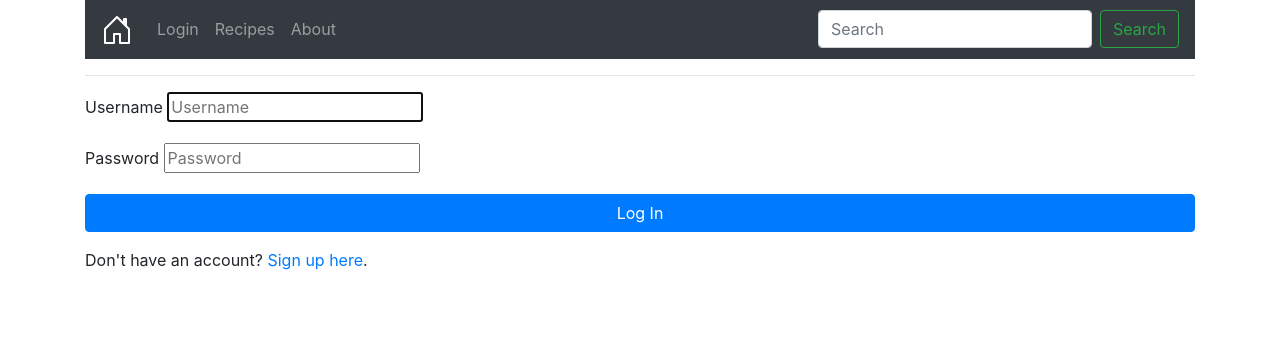
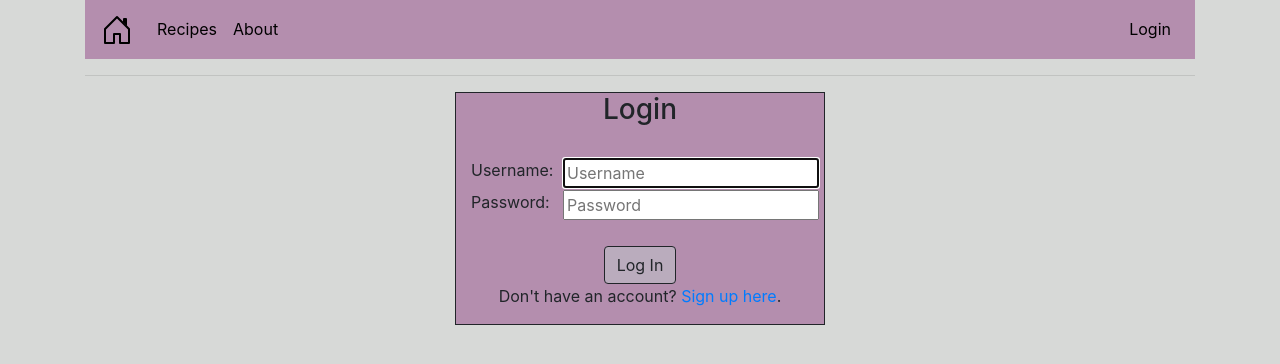
Before and after one commit to mswizzy/hall_recipes, a Flask app: page /login in a window 1280 px wide. Shown: the top 364 px of the page. Run offline with Flask 2, Linux system fonts and the light colour scheme; some libraries are stand-ins or nearby versions.

Commit message:
styling and formatting updates

```diff
--- a/static/css/stylesheet.css
+++ b/static/css/stylesheet.css
@@ -2,3 +2,32 @@ label.print{
   font-style: italic;
   font-weight: bold;
 }
+
+body {
+  background-color: #D7D9D7;
+}
+
+.navbar {
+  background-color: #B48EAE;
+}
+
+nav .navbar-nav .nav-link {
+  color: black !important;
+}
+
+h1 {
+  text-align: center;
+}
+
+.btn {
+  background-color: #BAACBD;
+  border: solid 1px;
+}
+.btn:hover {
+  background-color: #B48EAE;
+}
+
+.loginForm {
+  background-color: #B48EAE;
+  border: solid 1px;
+}
--- a/templates/base.html
+++ b/templates/base.html
@@ -13,9 +13,9 @@
 
 <body>
   <div class="container">
-    <nav class="navbar navbar-expand-lg navbar-dark bg-dark">
+    <nav class="navbar navbar-expand-lg">
       <a class="navbar-brand" href="/">
-        <svg class="bi bi-house-door" width="2rem" height="2rem" viewBox="0 0 16 16" fill="currentColor"
+        <svg class="bi bi-house-door" style="color:black;" width="2rem" height="2rem" viewBox="0 0 16 16" fill="currentColor"
           xmlns="http://www.w3.org/2000/svg">
           <path fill-rule="evenodd"
             d="M7.646 1.146a.5.5 0 01.708 0l6 6a.5.5 0 01.146.354v7a.5.5 0 01-.5.5H9.5a.5.5 0 01-.5-.5v-4H7v4a.5.5 0 01-.5.5H2a.5.5 0 01-.5-.5v-7a.5.5 0 01.146-.354l6-6zM2.5 7.707V14H6v-4a.5.5 0 01.5-.5h3a.5.5 0 01.5.5v4h3.5V7.707L8 2.207l-5.5 5.5z"
@@ -31,15 +31,6 @@
       <div class="collapse navbar-collapse" id="navbarSupportedContent">
 
         <ul class="navbar-nav mr-auto">
-          <li class="nav-item">
-            {% if current_user.is_authenticated %}
-            <a class="nav-link" href="{{ url_for('logout')}}">Logout</a>
-            <a class="nav-link"
-              href="{{ url_for('my_account', user_id=current_user['_id']) }}">{{ current_user.username }}</a>
-            {% else %}
-            <a class="nav-link" href="{{ url_for('login')}}">Login</a>
-            {% endif %}
-          </li>
           {% if current_user['role'] == 'admin' %}
           <li>
             <a class="nav-link" href="{{ url_for('admin_recipes') }}">Recipe Administration</a>
@@ -60,12 +51,21 @@
             <a class="nav-link" href="{{ url_for('about') }}">About</a>
           </li>
         </ul>
+        <ul class="navbar-nav navbar-right">
+          {% if current_user.is_authenticated %}
+          <li class="nav-item">
+            <a class="nav-link" href="{{ url_for('my_account', user_id=current_user['_id']) }}">{{ current_user.username }}</a>
+          </li>
+          <li class="nav-item">
+            <a class="nav-link" href="{{ url_for('logout')}}">Logout</a>
+          </li>
 
-        <form class="form-inline my-2 my-lg-0" method="POST">
-          <input class="form-control mr-sm-2" type="search" name="search_string" placeholder="Search"
-            aria-label="Search">
-          <button class="btn btn-outline-success my-2 my-sm-0" formaction="/search" type="submit">Search</button>
-        </form>
+          {% else %}
+          <li class="nav-item">
+            <a class="nav-link" href="{{ url_for('login')}}">Login</a>
+            </li>
+          {% endif %}
+        </ul>
       </div>
     </nav>
 
--- a/templates/edit-recipe.html
+++ b/templates/edit-recipe.html
@@ -77,7 +77,7 @@
     </div>
 
     <div>
-        <input type="submit" class="btn btn-secondary" value="Update Recipe"></div>
+        <input type="submit" class="btn" value="Update Recipe"></div>
 
 </form>
 <hr>
--- a/templates/edit-user.html
+++ b/templates/edit-user.html
@@ -47,7 +47,7 @@
     value="{{ user['date_modified'] }}" readonly></div>
 
 <div>
-  <input type="submit" value="Update user" class="btn btn-secondary"></div>
+  <input type="submit" value="Update user" class="btn"></div>
 
 </form>
 </div>
--- a/templates/index.html
+++ b/templates/index.html
@@ -30,7 +30,7 @@
             <td> {{ recipe['date_added'] }}</td>
             <td>
                 <form action="{{ url_for('print_recipe', recipe_id=recipe['_id']) }}" method="POST">
-                    <input type="submit" class="btn btn-primary" value="View Recipe" />
+                    <input type="submit" class="btn" value="View Recipe" />
                 </form>
             </td>
         </tr>
--- a/templates/login.html
+++ b/templates/login.html
@@ -5,20 +5,42 @@
 
 
 {% block body %}
+<div class="container loginForm col-md-4" style="text-align:center;">
+<form method=POST action="{{ url_for('login') }}">
+        <h3>Login</h3>
+        <br>
+    <div class="row">
+        <div class="col-md-3">
+            <label for="username">Username:</label>
+        </div>
+        <div class="col-md-3" >
 
-<form method=POST action="{{ url_for('login') }}">
-<p>
-<label for="username">Username</label>
-<input type="text" name="username" id="username" placeholder="Username" autofocus>
-</p>
+            <input type="text" name="username" id="username" placeholder="Username" autofocus>
 
-<p>
-<label for="password">Password</label>
-<input type="password" name="password" id="password" placeholder="Password">
-</p>
-<p><button type="submit" class="btn btn-primary btn-block">Log In</button></p>
 
+        </div>
+    </div>
+    <div class="row">
+        <div class="col-md-3">
+
+            <label for="password">Password:</label>
+
+        </div>
+        <div class="col-md-3" >
+
+            <input type="password" name="password" id="password" placeholder="Password">
+
+        </div>
+
+    </div>
+    <br>
+    <div class="row justify-content-center">
+        <div class="col-md-4">
+            <button type="submit" class="btn">Log In</button>
+        </div>
+    </div>
 </form>
 <p>Don't have an account? <a href="{{ url_for('register') }}">Sign up here</a>.</p>
 
+</div>
 {% endblock %}
--- a/templates/my-account.html
+++ b/templates/my-account.html
@@ -42,10 +42,12 @@
     value="{{ user['date_modified'] }}" readonly></div>
 
 <div>
-  <input type="submit" value="Update my account" class="btn btn-secondary"></div>
+  <input type="submit" value="Update my account" class="btn"></div>
 
 </form>
 </div>
+<br>
+<hr>
 
 {% endif %}
 
--- a/templates/new-recipe.html
+++ b/templates/new-recipe.html
@@ -63,7 +63,7 @@
             {% endif %}</div>
 
         <div>
-            <button type="submit" class="btn btn-secondary">Add New Recipe</button>
+            <button type="submit" class="btn">Add New Recipe</button>
 
         </div>
 
--- a/templates/recipes.html
+++ b/templates/recipes.html
@@ -30,7 +30,7 @@
             <td> {{ recipe['date_added'] }}</td>
             <td>
                 <form action="{{ url_for('print_recipe', recipe_id=recipe['_id']) }}" method="POST">
-                    <input type="submit" class="btn btn-primary" value="View Recipe" />
+                    <input type="submit" class="btn" value="View Recipe" />
                 </form>
             </td>
         </tr>
--- a/templates/user-admin.html
+++ b/templates/user-admin.html
@@ -37,7 +37,7 @@
             </select>
         </div>
         <div>
-            <input type="submit" value="Add new user" class="btn btn-secondary"></div>
+            <input type="submit" value="Add new user" class="btn"></div>
 
     </form>
 </div>
@@ -72,7 +72,7 @@
             <td> {{ row['date_modified'] }}</td>
             <td>
                 <form action="{{ url_for('admin_edit_user', user_id=row['_id']) }}" method="POST">
-                    <input type="submit" class="btn btn-primary" value="Details" />
+                    <input type="submit" class="btn" value="Details" />
                 </form>
             </td>
             <td>
@@ -88,4 +88,6 @@
 </table>
 {% endif %}
 </div>
+<br>
+<hr>
 {% endblock %}
```
Also changed, not shown: templates/recipe-admin.html (+4 -3 lines), app.py (line endings or trailing spaces).
